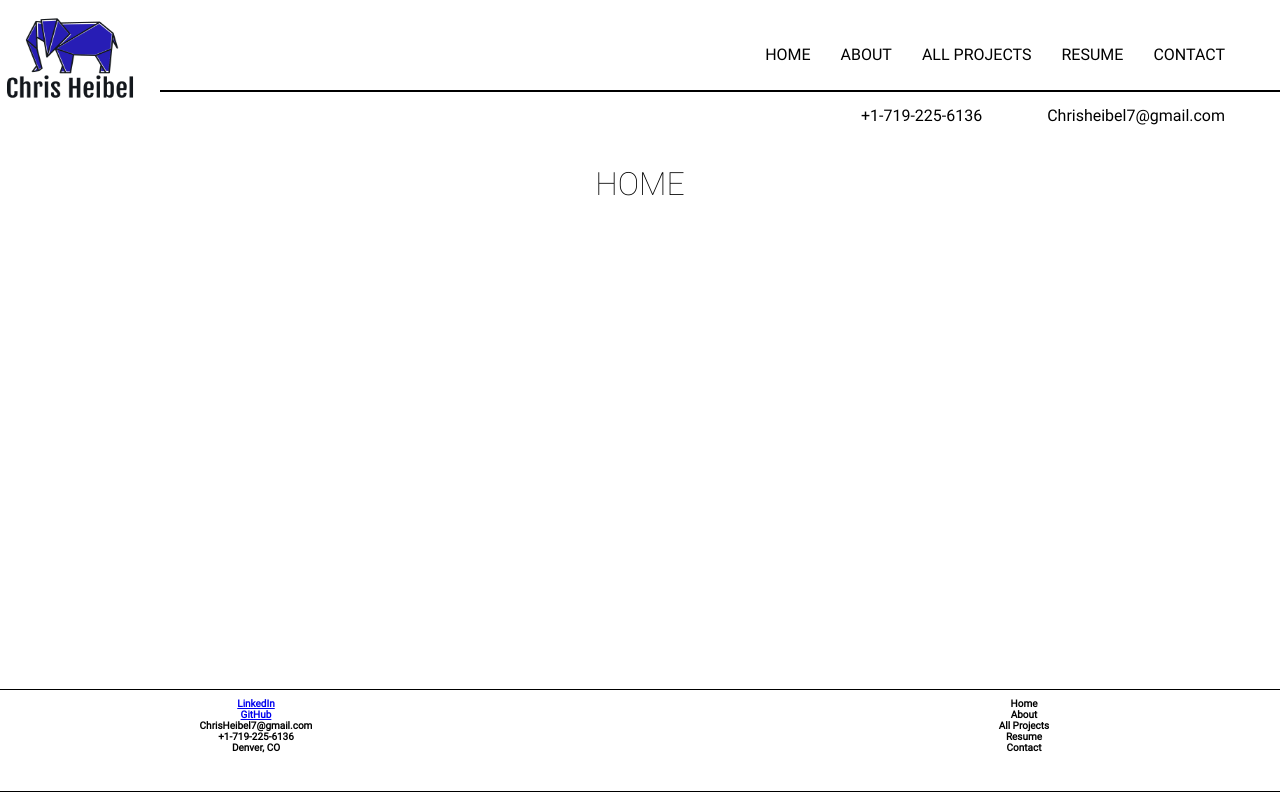
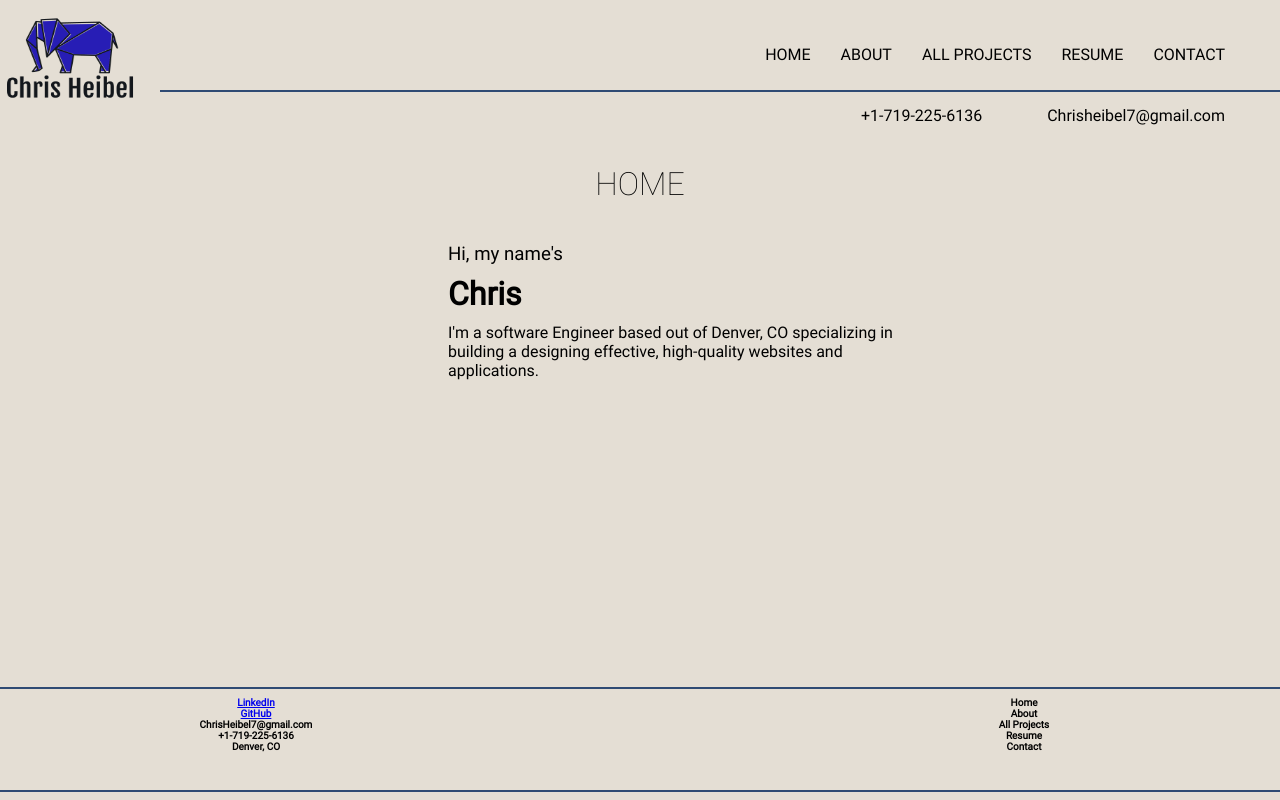
Before and after one commit to lss555/reactportfolio, a React (Create React App) app: page / in a window 1280 px wide. Built offline with nearby package versions, Linux system fonts and the light colour scheme.

Commit message:
Home page intro

```diff
--- a/package.json
+++ b/package.json
@@ -10,6 +10,7 @@
     "react-dom": "^17.0.1",
     "react-router-dom": "^5.2.0",
     "react-scripts": "4.0.1",
+    "reactstrap": "^8.7.1",
     "web-vitals": "^0.2.4"
   },
   "scripts": {
--- a/src/App.js
+++ b/src/App.js
@@ -2,6 +2,7 @@ import React from 'react'
 import { Switch, Route } from 'react-router-dom'
 import './App.css'
 import { Header, Footer, PageTitle } from './components/shared'
+import Home from './components/home'
 
 import './App.css'
 
@@ -12,6 +13,7 @@ function App() {
       <Switch>
         <Route exact path='/'>
         <PageTitle title='Home' />
+        <Home />
         </Route>
         <Route exact path='/about'>
           <PageTitle title='About' />
--- /dev/null
+++ b/src/components/home/Home.css
@@ -0,0 +1,30 @@
+.home-intro {
+  display: block;
+  width: 30%;
+  margin: 40px auto;
+}
+
+.home-intro-top {
+  font-weight: normal;
+  display: flex;
+
+  text-align: left;
+  margin: 10px 0;
+  width: 30rem;
+}
+
+.home-intro-middle {
+  display: flex;
+
+  text-align: left;
+  margin: 10px 0;
+  width: 30rem;
+}
+
+.home-intro-bottom {
+  display: flex;
+
+  text-align: left;
+  margin: 10px 0;
+  width: 30rem;
+}
--- a/src/components/home/Home.js
+++ b/src/components/home/Home.js
@@ -0,0 +1,21 @@
+import React from 'react'
+// import {
+//   Col, Row, Container
+// } from 'reactstrap'
+import './Home.css'
+
+const Home = (props) => {
+
+  return (
+    <div className='home-intro'>
+      <h3 className='home-intro-top'>Hi, my name's</h3>
+
+      <h1 className='home-intro-middle'>Chris</h1>
+
+      <p className='home-intro-bottom'>I'm a software Engineer based out of Denver, CO specializing in building a designing effective, high-quality websites and applications.</p>
+    </div>
+  )
+
+}
+
+export default Home
--- /dev/null
+++ b/src/components/home/index.js
@@ -0,0 +1,3 @@
+import Home from './Home'
+
+export default Home
--- a/src/components/shared/footer/Footer.css
+++ b/src/components/shared/footer/Footer.css
@@ -59,8 +59,8 @@
 .footer-seperator {
   flex-grow: 1;
   border: none;
-  height: 1px;
-  background-color: black;
+  height: 2px;
+  background-color: #2F4A73;
   width: 100%;
 }
 
--- a/src/components/shared/header/Header.css
+++ b/src/components/shared/header/Header.css
@@ -37,7 +37,7 @@
   border: none;
   height: 2px;
   margin-top: 2px;
-  background-color: black;
+  background-color: #2F4A73;
 }
 
 .header-top__navigation {
--- a/src/index.css
+++ b/src/index.css
@@ -5,6 +5,7 @@ body {
     sans-serif;
   -webkit-font-smoothing: antialiased;
   -moz-osx-font-smoothing: grayscale;
+  background-color: #E4DED4;
 }
 
 code {
```
Also changed, not shown: 2 other files (tests, documents, lock files or other folders).
